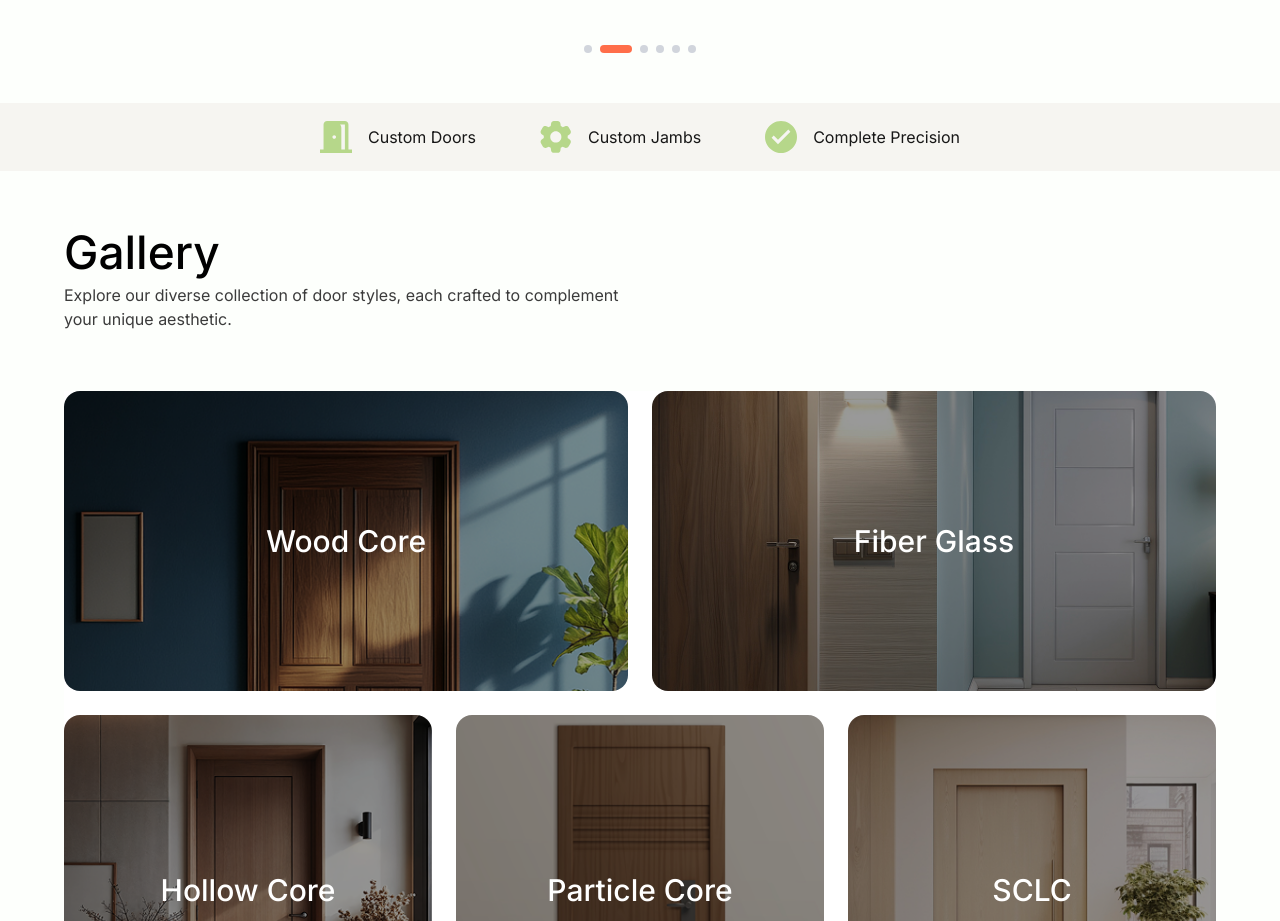
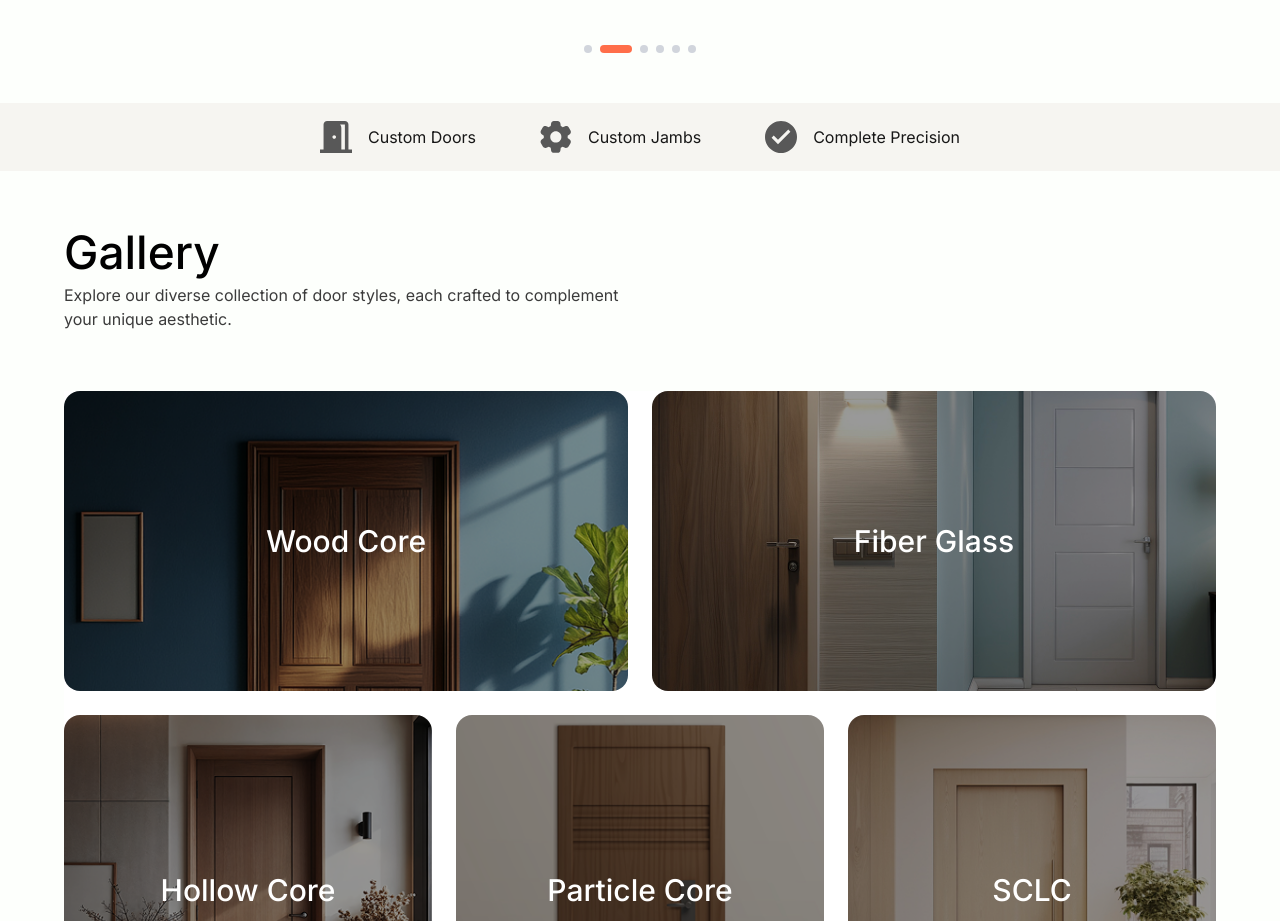
Before and after one commit to iamjuu/hawaii-door, a Next.js app: page / in a window 1280 px wide. Shown: the part 2200-3121 px from the top of the page. Built offline with nearby package versions, Linux system fonts and the light colour scheme; a web font is replaced by a local one.

Commit message:
slide ready

```diff
--- a/app/(user)/home/components/Doorcategories.tsx
+++ b/app/(user)/home/components/Doorcategories.tsx
@@ -28,26 +28,12 @@ const categories = [
 const DoorCategories = () => {
   const [currentIndex, setCurrentIndex] = useState(1);
   const [windowWidth, setWindowWidth] = useState(1024);
-  const [isFooterInView, setIsFooterInView] = useState(false);
-  const footerRef = useRef<HTMLDivElement>(null);
 
   useEffect(() => {
     const handleResize = () => setWindowWidth(window.innerWidth);
     handleResize();
     window.addEventListener("resize", handleResize);
     return () => window.removeEventListener("resize", handleResize);
-  }, []);
-
-  // Show green icons when footer strip is scrolled into view (desktop + mobile)
-  useEffect(() => {
-    const el = footerRef.current;
-    if (!el) return;
-    const observer = new IntersectionObserver(
-      ([entry]) => setIsFooterInView(entry.isIntersecting),
-      { threshold: 0.2, rootMargin: "0px" }
-    );
-    observer.observe(el);
-    return () => observer.disconnect();
   }, []);
 
   const nextSlide = () => {
@@ -231,24 +217,21 @@ const DoorCategories = () => {
         </div>
       </div>
 
-      {/* FULL WIDTH FOOTER STRIP – Responsive. Green icons on hover (desktop) or when scrolled into view (mobile + desktop) */}
-      <div
-        ref={footerRef}
-        className="relative w-full flex  flex-col md:flex-row justify-center items-center gap-3 sm:gap-4 md:gap-8 lg:gap-16 py-0 sm:py-5 md:py-0 min-h-[60px] md:h-[68px] bg-[#F6F5F1] group  mt-6 sm:mt-10 md:mt-[50px] lg:mt-[50px] mb-0  transition-all duration-300 "
-      >
+      {/* FULL WIDTH FOOTER STRIP – Responsive */}
+      <div className="relative w-full flex  flex-col md:flex-row justify-center items-center gap-3 sm:gap-4 md:gap-8 lg:gap-16 py-0 sm:py-5 md:py-0 min-h-[60px] md:h-[68px] bg-[#F6F5F1] group  mt-6 sm:mt-10 md:mt-[50px] lg:mt-[50px] mb-0  transition-all duration-300 ">
         <div className="py-3 sm:py-4 md:py-[25px] flex flex-col sm:flex-row gap-4 sm:gap-6 md:gap-8 lg:gap-12 xl:gap-16 items-start md:items-center">
           <div className="flex items-center gap-3 sm:gap-3.5 md:gap-4 text-xs sm:text-sm md:text-base">
             <div className="relative w-6 h-6 sm:w-7 sm:h-7 md:w-8 md:h-8">
               <Image
                 src={ProductFootericonDoor}
-                className={`w-6 h-6 sm:w-7 sm:h-7 md:size-[32px] transition-opacity duration-300 ${isFooterInView ? "opacity-0" : "opacity-100"} group-hover:opacity-0`}
+                className="w-6 h-6 sm:w-7 sm:h-7 md:size-[32px] group-hover:opacity-0 transition-opacity duration-300"
                 alt="Door"
                 width={100}
                 height={100}
               />
               <Image
                 src={ProductFootericonDoorGreen}
-                className={`w-6 h-6 sm:w-7 sm:h-7 md:size-[32px] absolute top-0 left-0 transition-opacity duration-300 ${isFooterInView ? "opacity-100" : "opacity-0"} group-hover:opacity-100`}
+                className="w-6 h-6 sm:w-7 sm:h-7 md:size-[32px] absolute top-0 left-0 opacity-0 group-hover:opacity-100 transition-opacity duration-300"
                 alt="Door"
                 width={100}
                 height={100}
@@ -262,14 +245,14 @@ const DoorCategories = () => {
             <div className="relative w-6 h-6 sm:w-7 sm:h-7 md:w-8 md:h-8">
               <Image
                 src={ProductFootericonSettings}
-                className={`w-6 h-6 sm:w-7 sm:h-7 md:size-[32px] transition-opacity duration-300 ${isFooterInView ? "opacity-0" : "opacity-100"} group-hover:opacity-0`}
+                className="w-6 h-6 sm:w-7 sm:h-7 md:size-[32px] group-hover:opacity-0 transition-opacity duration-300"
                 alt="Settings"
                 width={100}
                 height={100}
               />
               <Image
                 src={ProductFootericonSettingsGreen}
-                className={`w-6 h-6 sm:w-7 sm:h-7 md:size-[32px] absolute top-0 left-0 transition-opacity duration-300 ${isFooterInView ? "opacity-100" : "opacity-0"} group-hover:opacity-100`}
+                className="w-6 h-6 sm:w-7 sm:h-7 md:size-[32px] absolute top-0 left-0 opacity-0 group-hover:opacity-100 transition-opacity duration-300"
                 alt="Settings"
                 width={100}
                 height={100}
@@ -282,14 +265,14 @@ const DoorCategories = () => {
             <div className="relative w-6 h-6 sm:w-7 sm:h-7 md:w-8 md:h-8">
               <Image
                 src={TickGray}
-                className={`w-6 h-6 sm:w-7 sm:h-7 md:size-[32px] transition-opacity duration-300 ${isFooterInView ? "opacity-0" : "opacity-100"} group-hover:opacity-0`}
+                className="w-6 h-6 sm:w-7 sm:h-7 md:size-[32px] group-hover:opacity-0 transition-opacity duration-300"
                 alt="Truck"
                 width={100}
                 height={100}
               />
               <Image
                 src={TickGreen}
-                className={`w-6 h-6 sm:w-7 sm:h-7 md:size-[32px] absolute top-0 left-0 transition-opacity duration-300 ${isFooterInView ? "opacity-100" : "opacity-0"} group-hover:opacity-100`}
+                className="w-6 h-6 sm:w-7 sm:h-7 md:size-[32px] absolute top-0 left-0 opacity-0 group-hover:opacity-100 transition-opacity duration-300"
                 alt="Truck"
                 width={100}
                 height={100}
```
